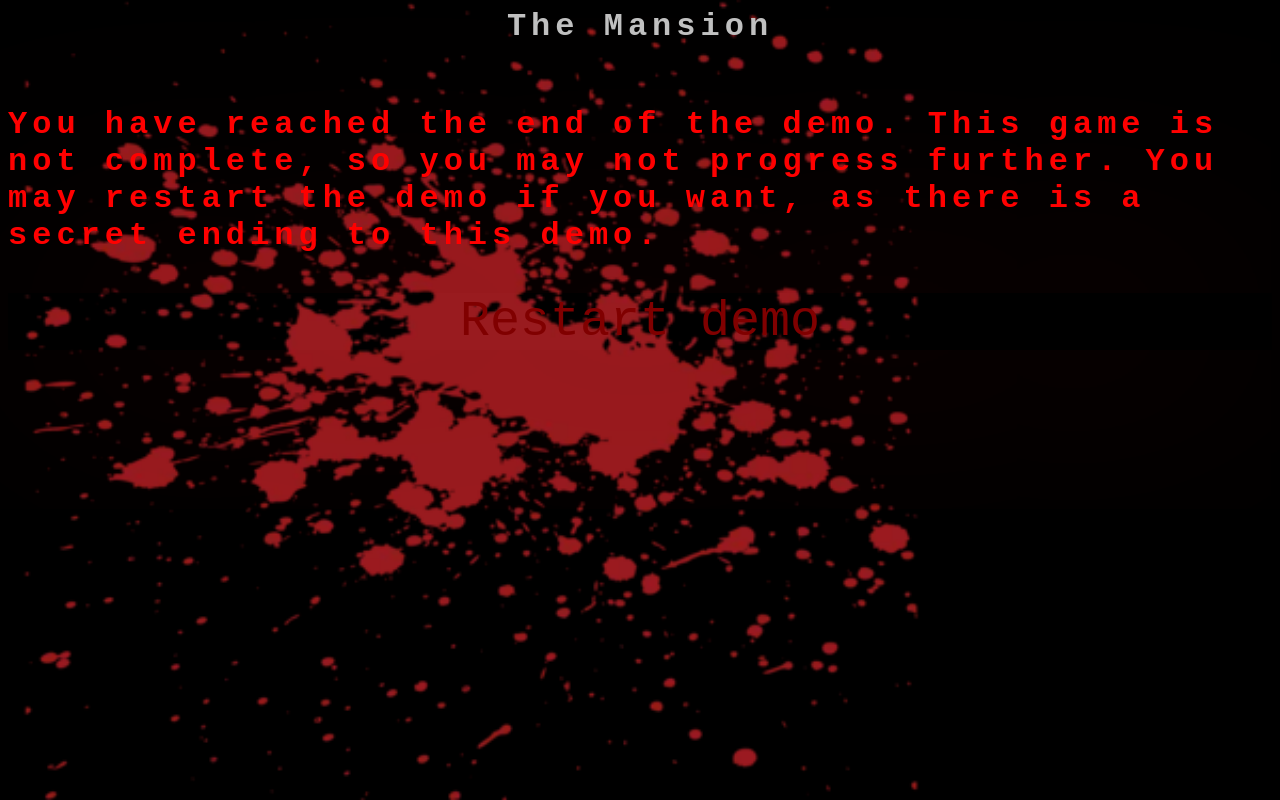
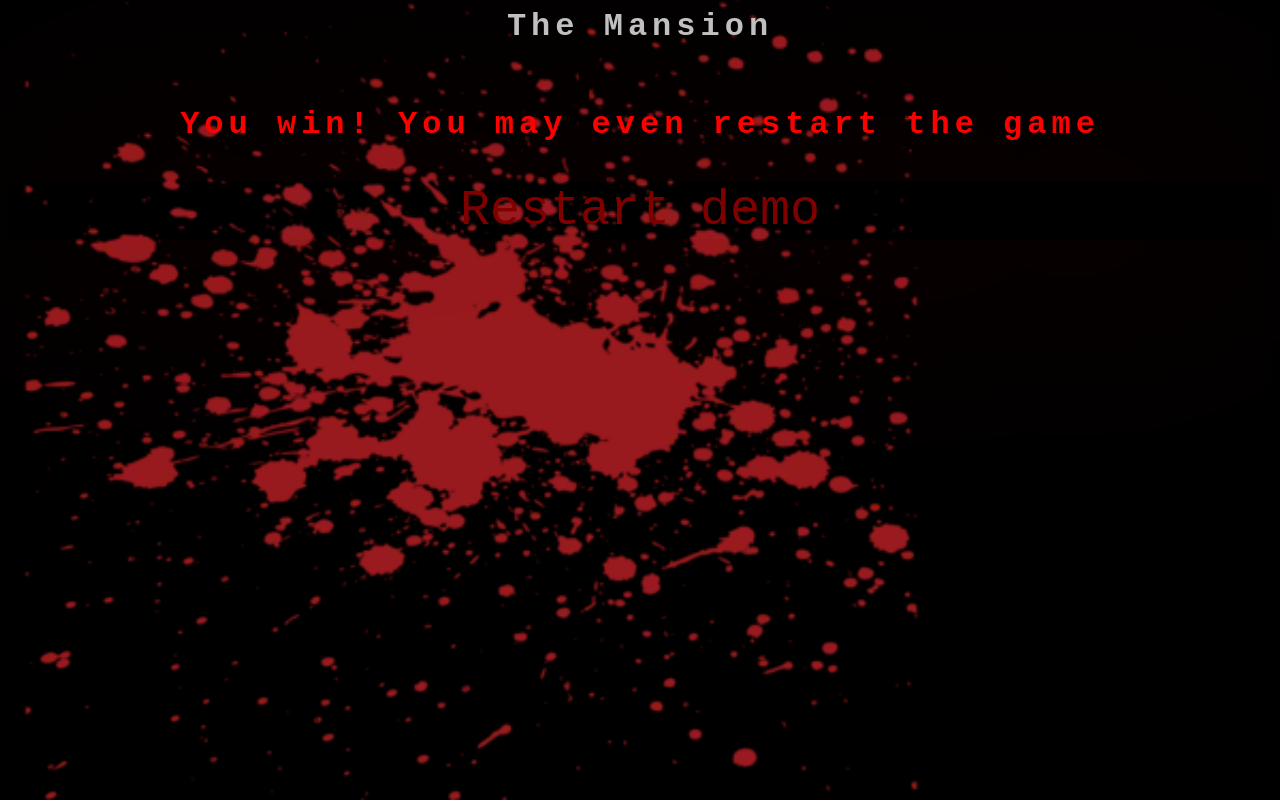
Before and after one commit to MrunankB/The-Mansion, a plain HTML site: page index-alpha_ending.html in a window 1280 px wide. Drawn offline with Linux system fonts and the light colour scheme; a web font is replaced by a local one.

Commit message:
Update ending

```diff
--- a/index-alpha_ending.html
+++ b/index-alpha_ending.html
@@ -6,6 +6,6 @@
   <source src="mixkit-long-static-noise-1447" type="audio/mpeg">
 </audio>
 <br>
-<h1>You have reached the end of the demo. This game is not complete, so you may not progress further. You may restart the demo if you want, as there is a secret ending to this demo.</h1>
+<h1>You win! You may even restart the game</h1>
 <br>
 <a href="index.html">Restart demo</a>
```
